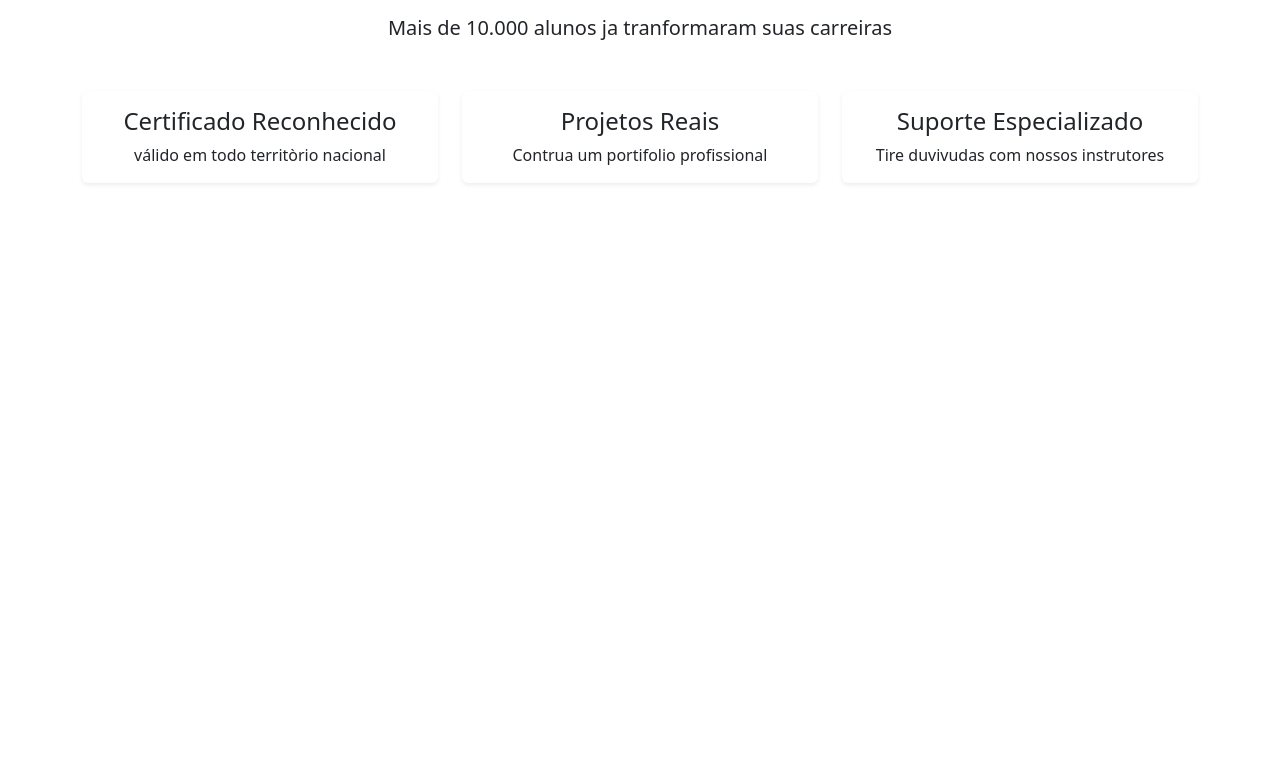
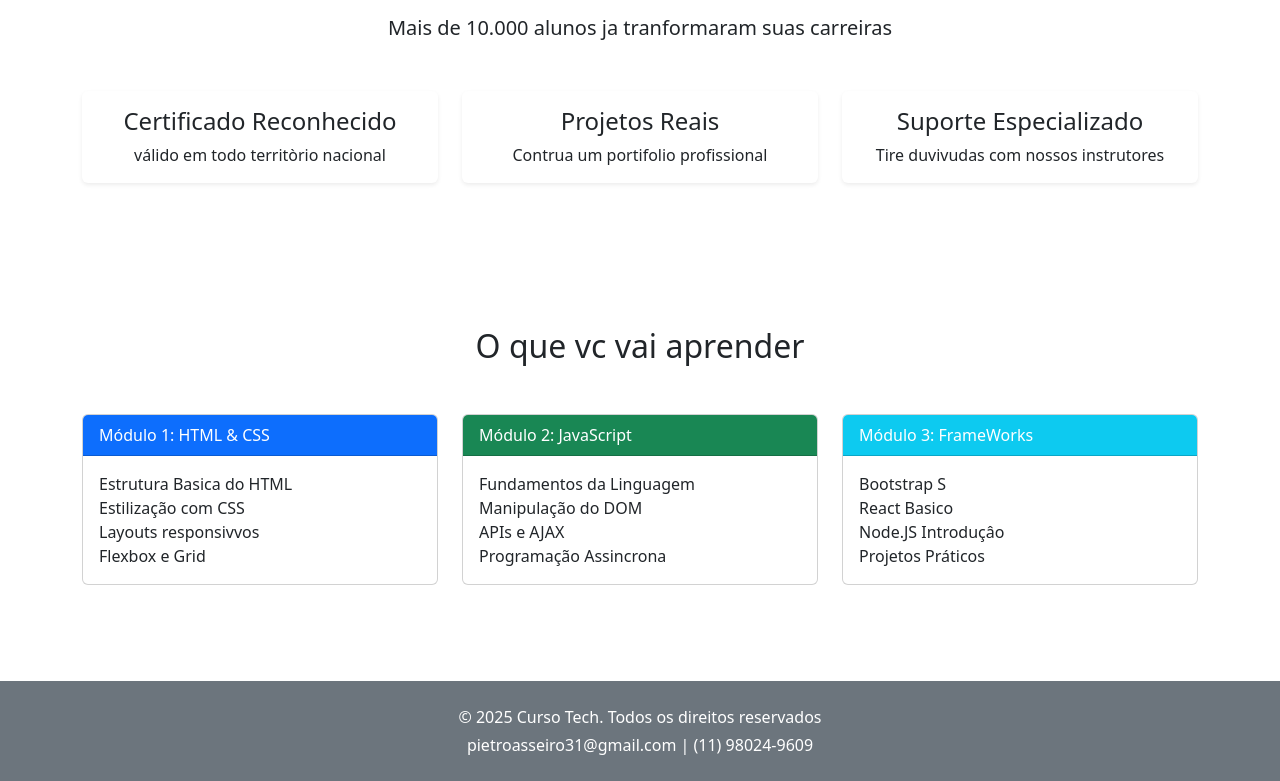
Before and after one commit to GGodinho0/Curso-Tech, a plain HTML site: page Curso Tech/index.html in a window 1280 px wide. Shown: the part 581-1362 px from the top of the page. Before the commit the page ends 860 px from the top, so only its background shows below. Drawn offline with nearby package versions, Linux system fonts and the light colour scheme.

Commit message:
Update index.html

```diff
--- a/Curso Tech/index.html
+++ b/Curso Tech/index.html
@@ -61,6 +61,63 @@
         </div>
     </section>
 
+    <section class = "container my-5 py-5">
+    <h2 class = "text-center mb-5">O que vc vai aprender</h2>
+
+    <div class = "row g-4">
+
+    <div class = "col-md-4">
+        <div class = "card h-100">
+                <div class = "card-header bg-primary text-white">Módulo 1: HTML & CSS</div>
+                    <div class = "card-body">
+                        <ul class = "list-unstyled mb-0">
+                            <li>Estrutura Basica do HTML</li>
+                            <li>Estilização com CSS</li>
+                            <li>Layouts responsivvos</li>
+                            <li>Flexbox e Grid</li>
+                        </ul>
+                    </div>
+
+            </div>
+        </div>
+   <div class = "col-md-4">
+        <div class = "card h-100">
+                <div class = "card-header bg-success text-white">Módulo 2: JavaScript</div>
+                    <div class = "card-body">
+                        <ul class = "list-unstyled mb-0">
+                            <li>Fundamentos da Linguagem</li>
+                            <li>Manipulação do DOM</li>
+                            <li>APIs e AJAX</li>
+                            <li>Programação Assincrona</li>
+                        </ul>
+                    </div>
+
+            </div>
+        </div>
+         <div class = "col-md-4">
+        <div class = "card h-100">
+                <div class = "card-header bg-info text-white">Módulo 3: FrameWorks</div>
+                    <div class = "card-body">
+                        <ul class = "list-unstyled mb-0">
+                            <li>Bootstrap S</li>
+                            <li>React Basico</li>
+                            <li>Node.JS Introduçâo</li>
+                            <li>Projetos Práticos</li>
+                        </ul>
+                    </div>
+
+            </div>
+        </div>
+    </div>
+    </div>
+    </div>
+    </section>
+    <footer class = "bg-secondary text-white py-4">
+        <div class = "container text-center">
+            <p class = "mb-1">&copy; 2025 Curso Tech. Todos os direitos reservados
+            <p class = "mb-0">pietroasseiro31@gmail.com | (11) 98024-9609</p>
+        </div>
+    </footer>
 </body>
 
 </html>
```
